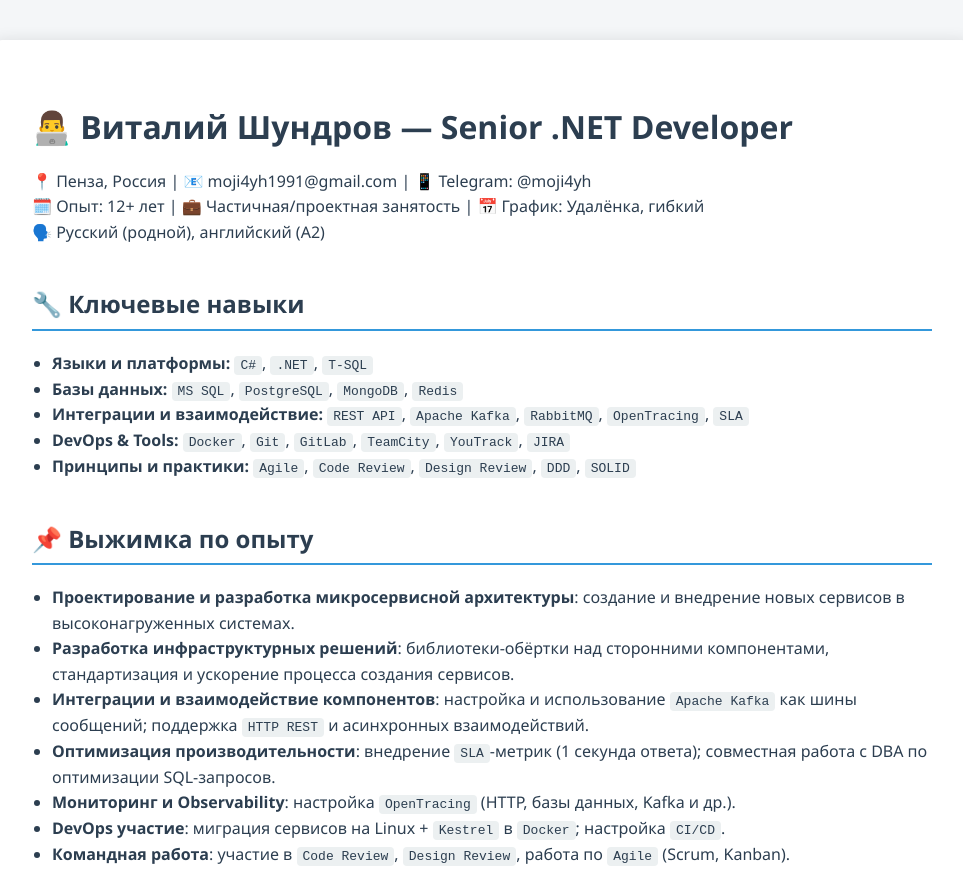
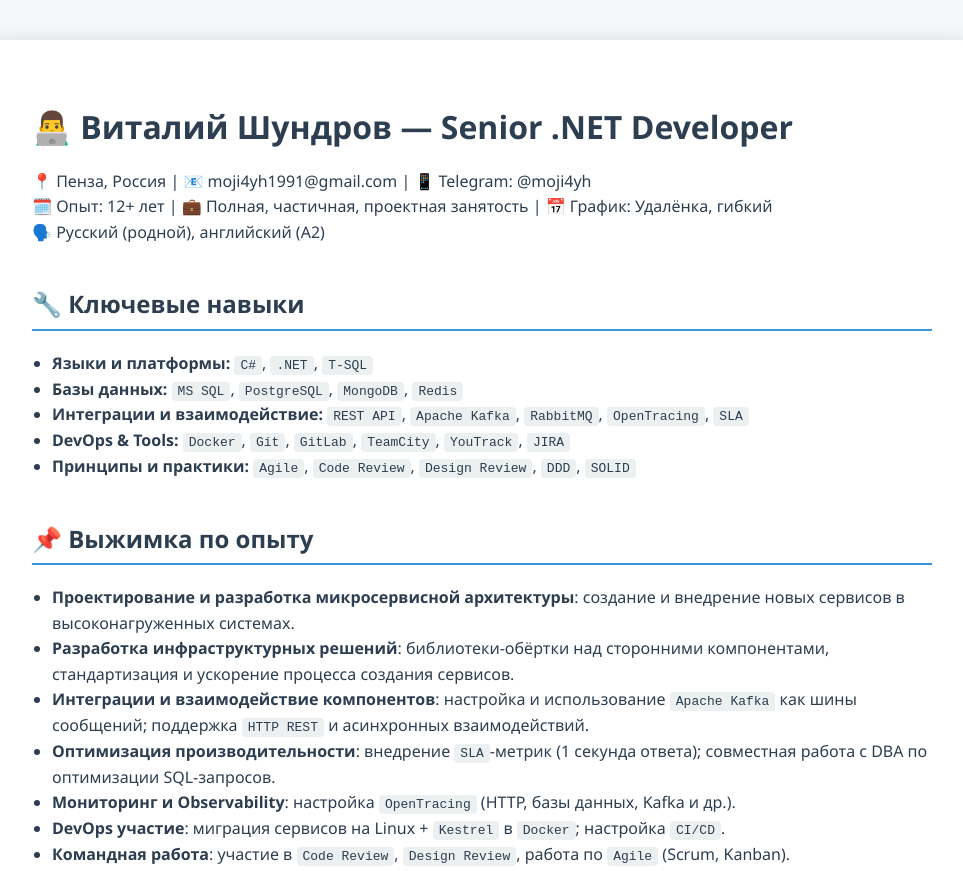
Before and after one commit to MoJI4yH/moji4yh.github.io, a plain HTML site: page index.html in a window 1280 px wide. Shown: the top 871 px of the page, without its empty margins (158-1121 px from the left). Drawn offline with Linux system fonts and the light colour scheme.

Commit message:
Add files via upload

```diff
--- a/index.html
+++ b/index.html
@@ -52,7 +52,7 @@
     <div class="container">
         <h1>👨‍💻 Виталий Шундров — Senior .NET Developer</h1>
         <p>📍 Пенза, Россия | 📧 moji4yh1991@gmail.com | 📱 Telegram: @moji4yh<br>
-        🗓️ Опыт: 12+ лет | 💼 Частичная/проектная занятость | 📅 График: Удалёнка, гибкий<br>
+        🗓️ Опыт: 12+ лет | 💼 Полная, частичная, проектная занятость | 📅 График: Удалёнка, гибкий<br>
         🗣️ Русский (родной), английский (A2)</p>
 
         <h2>🔧 Ключевые навыки</h2>
```
Also changed, not shown: 1 other file.
